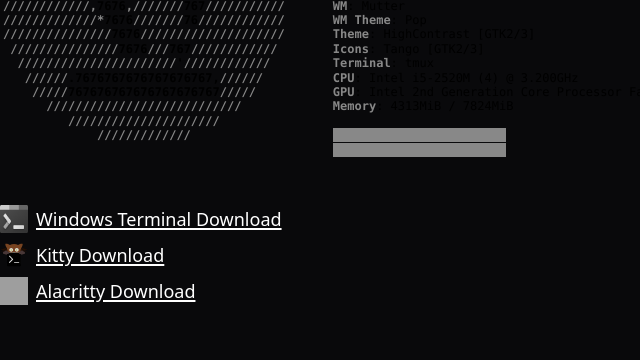
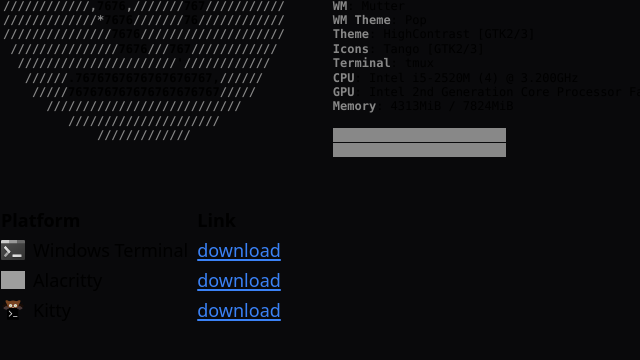
Before and after one commit to johnmatthiggins/termcolors, a Django app: template home/templates/themeinfo.html in a window 1280 px wide. Shown: the part 250-610 px from the top of the page, without its empty margins (0-640 px from the left). Run offline with Django 5.2, Linux system fonts and the light colour scheme; the template is opened without the code that fills it: values that come from a table or form of the project are taken from there, others are empty; tables that the repository leaves empty hold one stand-in row (values such as "Sample post"); some libraries are stand-ins or nearby versions; grey boxes are pictures that could not be loaded.

Commit message:
styled download links better

```diff
--- a/home/templates/themeinfo.html
+++ b/home/templates/themeinfo.html
@@ -54,22 +54,49 @@
 		</div>
 	</article>
 {% spaceless %}
-	<div class="flex gap-4">
-		<div class="flex flex-col gap-2">
+	<table>
+			<thead>
+				<tr>
+					<th class="text-left pr-2">Platform</th>
+					<th class="text-left">Link</th>
+				</tr>
+			</thead>
+			<tbody>
+				<tr>
+					<td class="flex gap-2 pr-2 items-center">
+						<img class="max-w-6 w-auto h-5" src="{% static "windows_terminal.png" %}">
+						Windows Terminal
+					</td>
+					<td>
 						<div class="flex gap-2 text-white">
-				<img class="w-7 h-auto" src="{% static "windows_terminal.png" %}">
-				<a href="/download/windows/{{ colorscheme.name|slugify }}" class="underline underline-offset-2 decoration-2">Windows Terminal Download</a>
+							<a href="/download/windows/{{ colorscheme.name|slugify }}" class="text-blue-500 underline underline-offset-2 decoration-2">download</a>
 						</div>
+					</td>
+				</tr>
+				<tr>
+					<td class="flex gap-2 items-center">
+						<img class="w-6" src="{% static "alacritty.svg" %}">
+						Alacritty
+					</td>
+					<td>
 						<div class="flex gap-2 text-white">
-				<img class="w-7" src="{% static "kitty.svg" %}">
-				<a href="/download/kitty/{{ colorscheme.name|slugify }}" class="underline underline-offset-2 decoration-2">Kitty Download</a>
+							<a href="/download/alacritty/{{ colorscheme.name|slugify }}" class="text-blue-500 underline underline-offset-2 decoration-2">download</a>
 						</div>
+					</td>
+				</tr>
+				<tr>
+					<td class="flex gap-2 pr-2 items-center">
+						<img class="w-6" src="{% static "kitty.svg" %}">
+						Kitty
+					</td>
+					<td>
 						<div class="flex gap-2 text-white">
-				<img class="w-7" src="{% static "alacritty.svg" %}">
-				<a href="/download/alacritty/{{ colorscheme.name|slugify }}" class="underline underline-offset-2 decoration-2">Alacritty Download</a>
+							<a href="/download/kitty/{{ colorscheme.name|slugify }}" class="text-blue-500 underline underline-offset-2 decoration-2">download</a>
 						</div>
-		</div>
-	</div>
+					</td>
+				</tr>
+			</tbody>
+	</table>
 {% endspaceless %}
 </div>
 <script>
--- a/theme/static/css/dist/styles.css
+++ b/theme/static/css/dist/styles.css
@@ -845,6 +845,10 @@ select {
   display: flex;
 }
 
+.table {
+  display: table;
+}
+
 .h-3 {
   height: 0.75rem;
 }
@@ -864,6 +868,18 @@ select {
 
 .h-screen {
   height: 100vh;
+}
+
+.h-4 {
+  height: 1rem;
+}
+
+.h-5 {
+  height: 1.25rem;
+}
+
+.h-7 {
+  height: 1.75rem;
 }
 
 .max-h-7 {
@@ -911,6 +927,10 @@ select {
   width: 100%;
 }
 
+.w-auto {
+  width: auto;
+}
+
 .min-w-3 {
   min-width: 0.75rem;
 }
@@ -925,6 +945,10 @@ select {
 
 .max-w-7 {
   max-width: 1.75rem;
+}
+
+.max-w-6 {
+  max-width: 1.5rem;
 }
 
 .grow {
@@ -1182,6 +1206,14 @@ select {
   padding-right: 1rem;
 }
 
+.pr-2 {
+  padding-right: 0.5rem;
+}
+
+.text-left {
+  text-align: left;
+}
+
 .font-mono {
   font-family: ui-monospace, SFMono-Regular, Menlo, Monaco, Consolas, "Liberation Mono", "Courier New", monospace;
 }
@@ -1248,6 +1280,11 @@ select {
 .text-white {
   --tw-text-opacity: 1;
   color: rgb(255 255 255 / var(--tw-text-opacity, 1));
+}
+
+.text-blue-500 {
+  --tw-text-opacity: 1;
+  color: rgb(59 130 246 / var(--tw-text-opacity, 1));
 }
 
 .underline {
```
Lines whose indentation alone changed are shown as unchanged.
